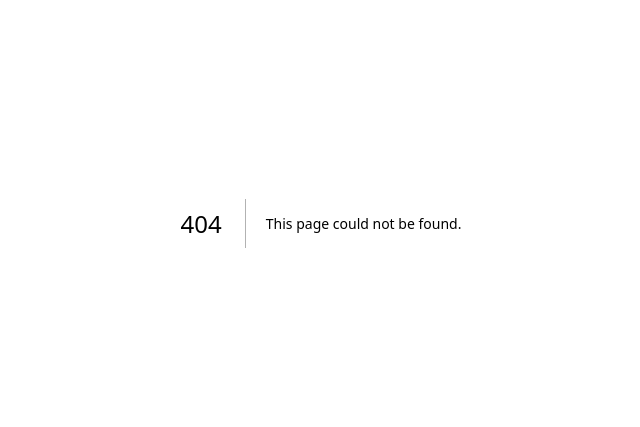
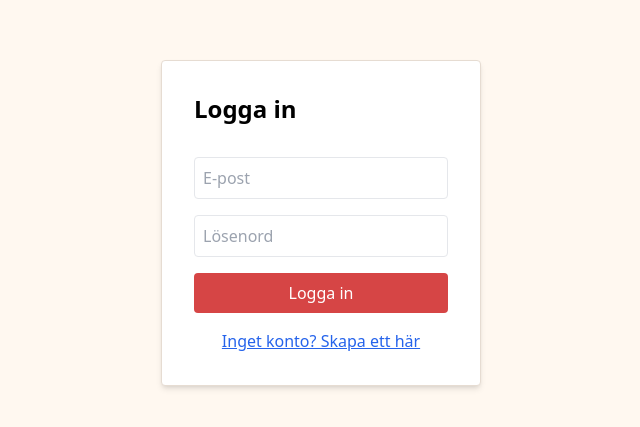
Before and after one commit to ahh01/CookNest-EXwork, a Next.js app: page /auth in a window 1280 px wide. Before the commit this address had no page. Shown: the part 177-604 px from the top of the page, without its empty margins (319-959 px from the left). Built offline with nearby package versions, Linux system fonts and the light colour scheme; no server answers.

Commit message:
Auth added

```diff
--- /dev/null
+++ b/app/auth/page.js
@@ -0,0 +1,79 @@
+"use client";
+import { useState } from "react";
+import { auth } from "../services/firebase";
+import {
+  createUserWithEmailAndPassword,
+  signInWithEmailAndPassword,
+} from "firebase/auth";
+
+export default function AuthPage() {
+  const [isLogin, setIsLogin] = useState(true);
+  const [email, setEmail] = useState("");
+  const [password, setPassword] = useState("");
+  const [error, setError] = useState("");
+  const [loading, setLoading] = useState(false);
+
+  const handleSubmit = async (e) => {
+    e.preventDefault();
+    setLoading(true);
+    setError("");
+    try {
+      if (isLogin) {
+        await signInWithEmailAndPassword(auth, email, password);
+      } else {
+        await createUserWithEmailAndPassword(auth, email, password);
+      }
+      // Redirect or show success
+      window.location.href = "/";
+    } catch (err) {
+      setError(err.message);
+    }
+    setLoading(false);
+  };
+
+  return (
+    <div className="flex flex-col items-center justify-center min-h-screen bg-[#FFF8F0]">
+      <form
+        onSubmit={handleSubmit}
+        className="bg-white p-8 rounded border border-[#E6DCD2] shadow-md w-full max-w-xs flex flex-col gap-4"
+      >
+        <h2 className="text-2xl font-bold mb-4">
+          {isLogin ? "Logga in" : "Skapa konto"}
+        </h2>
+        <input
+          type="email"
+          placeholder="E-post"
+          value={email}
+          onChange={(e) => setEmail(e.target.value)}
+          required
+          className="border p-2 rounded"
+        />
+        <input
+          type="password"
+          placeholder="Lösenord"
+          value={password}
+          onChange={(e) => setPassword(e.target.value)}
+          required
+          className="border p-2 rounded"
+        />
+        {error && <p className="text-red-500">{error}</p>}
+        <button
+          type="submit"
+          disabled={loading}
+          className="bg-[#D64545] text-white py-2 rounded hover:bg-[#B53939] transition"
+        >
+          {loading ? "Vänta..." : isLogin ? "Logga in" : "Skapa konto"}
+        </button>
+        <button
+          type="button"
+          onClick={() => setIsLogin(!isLogin)}
+          className="text-blue-600 underline"
+        >
+          {isLogin
+            ? "Inget konto? Skapa ett här"
+            : "Har du redan ett konto? Logga in"}
+        </button>
+      </form>
+    </div>
+  );
+}
--- a/app/page.js
+++ b/app/page.js
@@ -1,103 +1,48 @@
-import Image from "next/image";
+"use client";
+import Link from "next/link";
+import { useEffect, useState } from "react";
+import { auth } from "./services/firebase";
 
 export default function Home() {
+  const [user, setUser] = useState(null);
+
+  useEffect(() => {
+    const unsubscribe = auth.onAuthStateChanged((u) => setUser(u));
+    return () => unsubscribe();
+  }, []);
+
   return (
-    <div className="grid grid-rows-[20px_1fr_20px] items-center justify-items-center min-h-screen p-8 pb-20 gap-16 sm:p-20 font-[family-name:var(--font-geist-sans)]">
-      <main className="flex flex-col gap-[32px] row-start-2 items-center sm:items-start">
-        <Image
-          className="dark:invert"
-          src="/next.svg"
-          alt="Next.js logo"
-          width={180}
-          height={38}
-          priority
-        />
-        <ol className="list-inside list-decimal text-sm/6 text-center sm:text-left font-[family-name:var(--font-geist-mono)]">
-          <li className="mb-2 tracking-[-.01em]">
-            Get started by editing{" "}
-            <code className="bg-black/[.05] dark:bg-white/[.06] px-1 py-0.5 rounded font-[family-name:var(--font-geist-mono)] font-semibold">
-              app/page.js
-            </code>
-            .
-          </li>
-          <li className="tracking-[-.01em]">
-            Save and see your changes instantly.
-          </li>
-        </ol>
-
-        <div className="flex gap-4 items-center flex-col sm:flex-row">
-          <a
-            className="rounded-full border border-solid border-transparent transition-colors flex items-center justify-center bg-foreground text-background gap-2 hover:bg-[#383838] dark:hover:bg-[#ccc] font-medium text-sm sm:text-base h-10 sm:h-12 px-4 sm:px-5 sm:w-auto"
-            href="https://vercel.com/new?utm_source=create-next-app&utm_medium=appdir-template-tw&utm_campaign=create-next-app"
-            target="_blank"
-            rel="noopener noreferrer"
+    <div className="flex flex-col items-center justify-center min-h-screen gap-8 p-8 bg-[#FFF8F0]">
+      <h1 className="text-3xl font-bold">CookNest</h1>
+      <p className="text-lg text-center max-w-xl">
+        Spara, organisera och hitta dina favoritrecept. Skapa konto, logga in
+        och börja samla dina bästa matupplevelser!
+      </p>
+      <div className="flex gap-4">
+        {user ? (
+          <>
+            <Link
+              href="/recipes"
+              className="bg-[#D64545] text-white px-4 py-2 rounded hover:bg-[#B53939]"
+            >
+              Mina recept
+            </Link>
+            <button
+              onClick={() => auth.signOut()}
+              className="bg-[#D64545] text-white px-4 py-2 rounded hover:bg-[#B53939]"
+            >
+              Logga ut
+            </button>
+          </>
+        ) : (
+          <Link
+            href="/auth"
+            className="bg-[#D64545] text-white px-4 py-2 rounded-2xl hover:bg-[#B53939] transition"
           >
-            <Image
-              className="dark:invert"
-              src="/vercel.svg"
-              alt="Vercel logomark"
-              width={20}
-              height={20}
-            />
-            Deploy now
-          </a>
-          <a
-            className="rounded-full border border-solid border-black/[.08] dark:border-white/[.145] transition-colors flex items-center justify-center hover:bg-[#f2f2f2] dark:hover:bg-[#1a1a1a] hover:border-transparent font-medium text-sm sm:text-base h-10 sm:h-12 px-4 sm:px-5 w-full sm:w-auto md:w-[158px]"
-            href="https://nextjs.org/docs?utm_source=create-next-app&utm_medium=appdir-template-tw&utm_campaign=create-next-app"
-            target="_blank"
-            rel="noopener noreferrer"
-          >
-            Read our docs
-          </a>
-        </div>
-      </main>
-      <footer className="row-start-3 flex gap-[24px] flex-wrap items-center justify-center">
-        <a
-          className="flex items-center gap-2 hover:underline hover:underline-offset-4"
-          href="https://nextjs.org/learn?utm_source=create-next-app&utm_medium=appdir-template-tw&utm_campaign=create-next-app"
-          target="_blank"
-          rel="noopener noreferrer"
-        >
-          <Image
-            aria-hidden
-            src="/file.svg"
-            alt="File icon"
-            width={16}
-            height={16}
-          />
-          Learn
-        </a>
-        <a
-          className="flex items-center gap-2 hover:underline hover:underline-offset-4"
-          href="https://vercel.com/templates?framework=next.js&utm_source=create-next-app&utm_medium=appdir-template-tw&utm_campaign=create-next-app"
-          target="_blank"
-          rel="noopener noreferrer"
-        >
-          <Image
-            aria-hidden
-            src="/window.svg"
-            alt="Window icon"
-            width={16}
-            height={16}
-          />
-          Examples
-        </a>
-        <a
-          className="flex items-center gap-2 hover:underline hover:underline-offset-4"
-          href="https://nextjs.org?utm_source=create-next-app&utm_medium=appdir-template-tw&utm_campaign=create-next-app"
-          target="_blank"
-          rel="noopener noreferrer"
-        >
-          <Image
-            aria-hidden
-            src="/globe.svg"
-            alt="Globe icon"
-            width={16}
-            height={16}
-          />
-          Go to nextjs.org →
-        </a>
-      </footer>
+            Logga in / Skapa konto
+          </Link>
+        )}
+      </div>
     </div>
   );
 }
--- a/tailwind.config.js
+++ b/tailwind.config.js
@@ -1,8 +1,12 @@
 /** @type {import('tailwindcss').Config} */
 module.exports = {
-  content: [],
+  content: [
+    "./app/**/*.{js,ts,jsx,tsx,mdx}",
+    "./pages/**/*.{js,ts,jsx,tsx,mdx}",
+    "./components/**/*.{js,ts,jsx,tsx,mdx}",
+  ],
   theme: {
     extend: {},
   },
   plugins: [],
-}
+};
```
